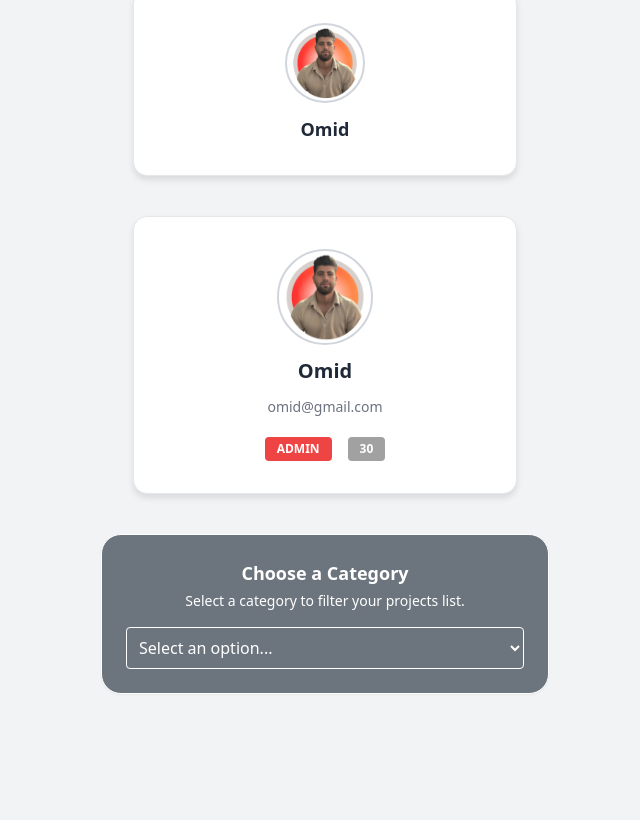
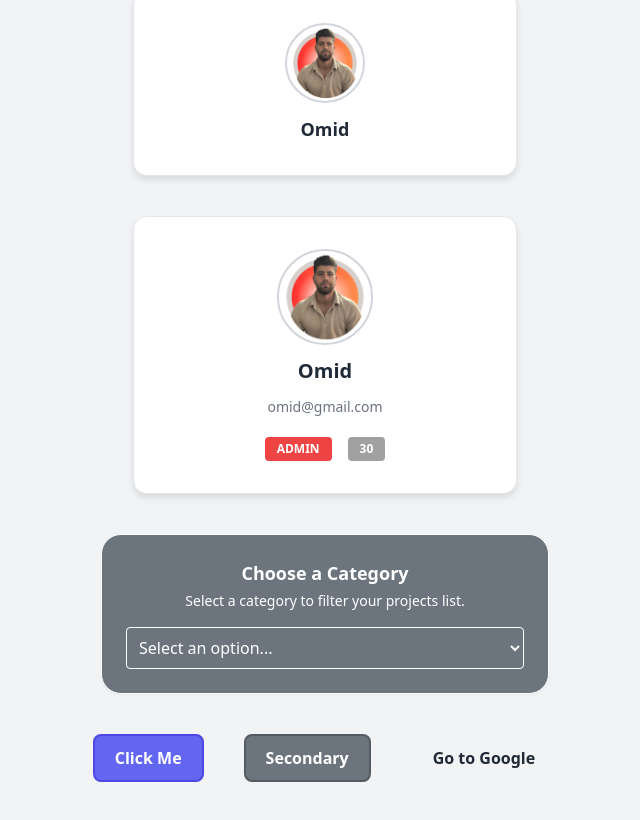
Before and after one commit to omidkick/TS-React-Demo, a React (Vite) app: page / in a window 1280 px wide. Shown: the part 2452-3272 px from the top of the page, without its empty margins (315-955 px from the left). Before the commit the page ends 3210 px from the top, so only its background shows below. Built offline with nearby package versions, Linux system fonts and the light colour scheme.

Commit message:
add button component in order to use discriminated Union in TS

```diff
--- a/src/App.tsx
+++ b/src/App.tsx
@@ -12,6 +12,7 @@ import Counter from "./components/state/Counter";
 import UserCard from "./components/utilityType/UserCard";
 import DarkModeProvider from "./context/DarkModeContext";
 import UserContextProvider from "./context/UserContext";
+import Button from "./ui/Button";
 import MainHeader from "./ui/MainHeader";
 
 function App() {
@@ -55,6 +56,20 @@ function App() {
             />
 
             <CategorySelector />
+
+            <div className="my-10 flex items-center justify-center gap-10">
+              <Button variant="primary" onClick={() => alert("Primary!")}>
+                Click Me
+              </Button>
+
+              <Button variant="secondary" onClick={() => alert("Secondary!")}>
+                Secondary
+              </Button>
+
+              <Button variant="link" href="http://localhost:5173/">
+                Go to Google
+              </Button>
+            </div>
           </main>
         </UserContextProvider>
       </DarkModeProvider>
--- /dev/null
+++ b/src/ui/Button.tsx
@@ -0,0 +1,36 @@
+import React from "react";
+
+type ButtonProps =
+  | { variant: "primary"; onClick: () => void; children: string }
+  | { variant: "secondary"; onClick: () => void; children: string }
+  | { variant: "link"; href: string; children: string };
+
+const Button: React.FC<ButtonProps> = (props) => {
+  switch (props.variant) {
+    case "primary":
+      return (
+        <button onClick={props.onClick} className="btn btn--primary">
+          {props.children}
+        </button>
+      );
+
+    case "secondary":
+      return (
+        <button onClick={props.onClick} className="btn btn--secondary">
+          {props.children}
+        </button>
+      );
+
+    case "link":
+      return (
+        <a href={props.href} className="btn btn--link">
+          {props.children}
+        </a>
+      );
+
+    default:
+      return null;
+  }
+};
+
+export default Button;
```
